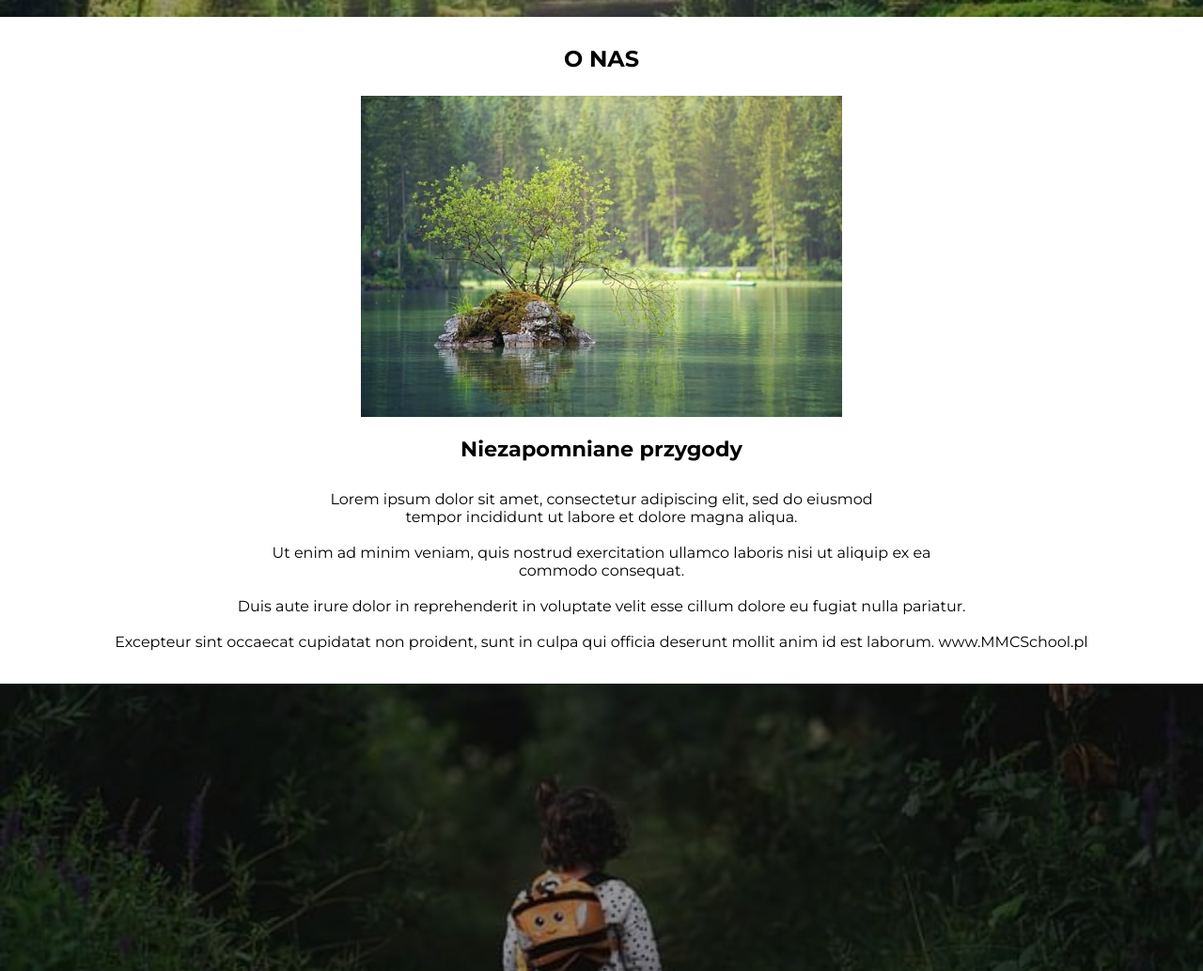
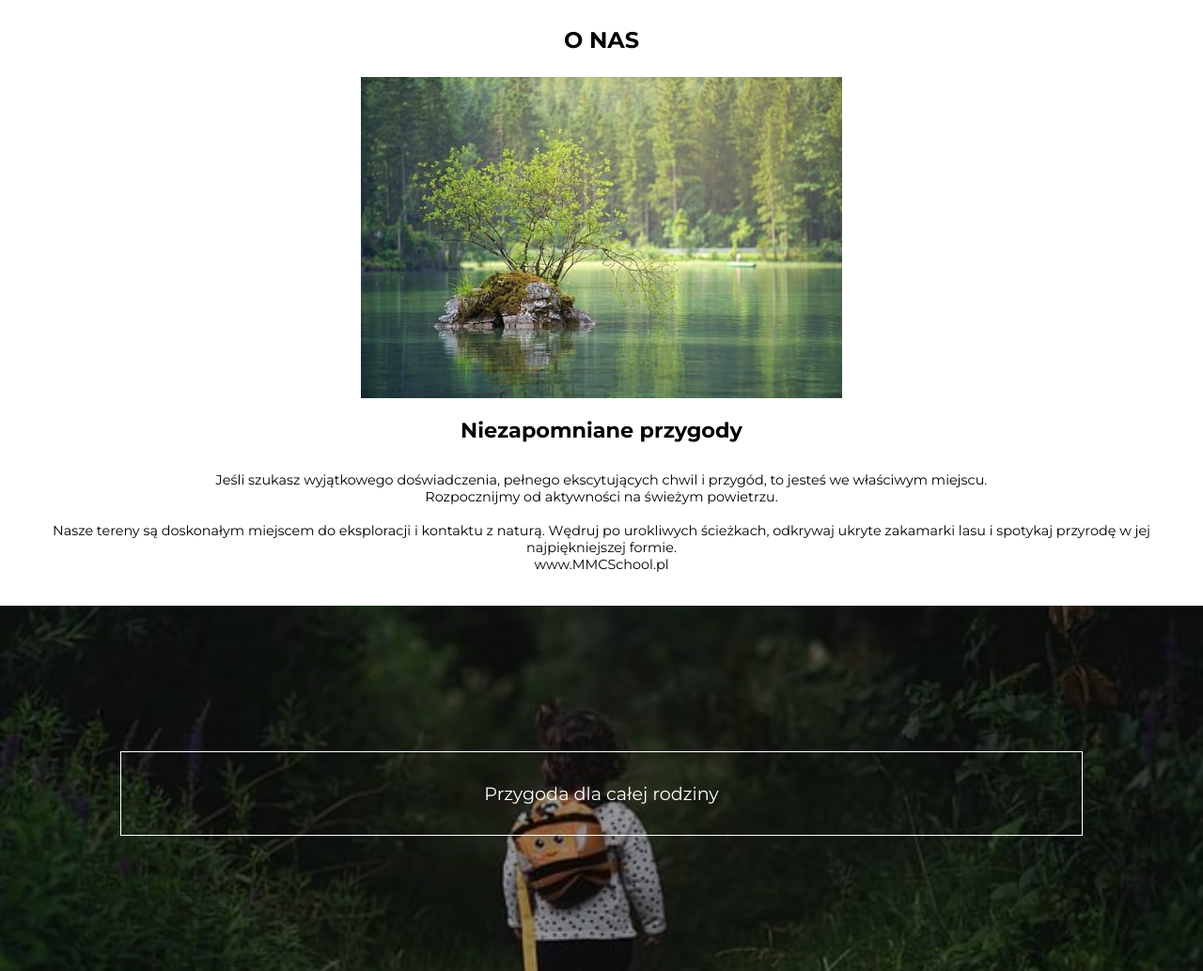
Before and after one commit to DawidOkojewProject/Forest, a website: page index.html in a window 1280 px wide. Shown: the part 538-1572 px from the top of the page at 94% size. Drawn offline with Linux system fonts and the light colour scheme.

Commit message:
repaired hero text, changed text in about us text

```diff
--- a/index.html
+++ b/index.html
@@ -1,5 +1,6 @@
 <!DOCTYPE html>
 <html lang="pl">
+
 <head>
     <meta charset="UTF-8">
     <meta name="viewport" content="width=device-width, initial-scale=1.0">
@@ -13,8 +14,8 @@
 
 <body>
 
-    <div  class="menu">
-            <a class="menu-link" href='#home''>Home</a>
+    <div class="menu">
+        <a class="menu-link" href='#home''>Home</a>
             <a class="menu-link" href="#about-us">O nas</a>
             <a class="menu-link" href="#offers">Oferta</a>
             <a class="menu-link" href="contact.html">Kontakt</a>
@@ -32,12 +33,11 @@
 
     <main id="home">
         <section  class="img">
-
             <div class="hero-img jungle">
                 <div class="hero-shadow"></div>
                 <div class="hero-text">
                     <p class="white-color hero-text-p">Forest Group</p>
-                    <h2 class="white-color hero-text-h2">Najpiękniejszy park w Twojej okolicy</h2>
+                    <h2 class="white-color hero-text-h2">Najpiękniejszy park w Twojej okolicy!</h2>
                 </div>
             </div>
 
@@ -52,14 +52,9 @@
                 </div>
                 <div class="text-about-us">
                     <h3>Niezapomniane przygody</h3>
-                    <p class="text-about-us-paragraph">Lorem ipsum dolor sit amet, consectetur adipiscing elit, sed do eiusmod <br>
-                        tempor incididunt ut labore et dolore magna aliqua.
-                        <br><br>Ut enim ad minim
-                        veniam, quis nostrud exercitation ullamco laboris nisi ut aliquip ex ea <br>
-                        commodo consequat.<br><br> Duis aute irure dolor in reprehenderit in voluptate
-                        velit esse cillum dolore eu fugiat nulla pariatur. <br><br>Excepteur sint occaecat
-                        cupidatat non proident, sunt in culpa qui officia deserunt mollit anim id est
-                        laborum. www.MMCSchool.pl</p>
+                    <p class="text-about-us-paragraph">Jeśli szukasz wyjątkowego doświadczenia, pełnego ekscytujących chwil i przygód, to jesteś we właściwym miejscu.  <br>
+                        Rozpocznijmy od aktywności na świeżym powietrzu. <br><br>Nasze tereny są doskonałym miejscem do eksploracji i kontaktu z naturą. Wędruj po urokliwych ścieżkach, odkrywaj ukryte zakamarki lasu i spotykaj przyrodę w jej najpiękniejszej formie.
+                        <br> www.MMCSchool.pl</p>
                 </div>
             </div>
 
--- a/src/sass/style.scss
+++ b/src/sass/style.scss
@@ -50,7 +50,7 @@
 	transform: translateX(0);
 }
 
-main {
+.home {
 	padding-top: 20px;
 }
 .img {
@@ -72,6 +72,7 @@
 }
 .jungle {
 	background-image: url('/dist/img/jungle-1807476_640.jpg');
+	position: relative;
 }
 .hero-shadow {
 	height: 60vh;
@@ -80,44 +81,37 @@
 	z-index: -1;
 }
 .hero-text {
+	position: absolute;
+	top: 0;
 	display: flex;
 	flex-direction: column;
 	justify-content: center;
-
 	height: 50vh;
-	z-index: 1;
-	padding: 0 10px;
+	margin-left: 20px;
 }
 .white-color {
 	color: #fff;
-
-	// font-size: 1.2rem;
 }
 .hero-text-p {
-	font-size: 0.9rem;
+	font-size: 1.1rem;
 }
 .hero-text-h2 {
 	margin-top: 5px;
 	font-size: 1.4rem;
 }
+
 .about-us {
 	padding: 5px 0;
-
 	.div-about-us {
 		display: flex;
 		flex-direction: column;
 		align-items: center;
-	}
+
 		.section-about-us-img {
-		// background-image: url('/dist/img/waters-3095682_640.jpg');
-		// height: 40vh;
-
-		// width: auto;
-		// background-size: cover;
 			display: flex;
 			align-items: center;
 			justify-content: center;
-		img{
+			img {
 				width: 80%;
 			}
 		}
@@ -129,11 +123,14 @@
 				font-size: 1.4rem;
 				padding: 10px 0;
 			}
-	}
 			.text-about-us-paragraph {
+				font-size: 0.9rem;
 				padding: 20px 5px;
 			}
 		}
+	}
+}
+
 .title {
 	text-transform: uppercase;
 	text-align: center;
@@ -148,20 +145,26 @@
 	background-position: center;
 	background-size: cover;
 	background-attachment: fixed;
-}
 	.adventure-text {
+		position: absolute;
 		height: 50vh;
+		width: 100vw;
 		color: #fff;
 		display: flex;
 		justify-content: center;
 		align-items: center;
-}
+
+		top: 0;
+
 		.border {
+
 			border: 1px solid #fff;
+			padding: 2rem 0;
 			width: 80vw;
-	padding: 10px;
 			text-align: center;
 			font-size: 1.2rem;
+		}
+	}
 }
 .center {
 	text-align: center;
@@ -421,8 +424,5 @@
 	}
 }
 
-
-
-@media(min-width:768px){
-
+@media (min-width: 768px) {
 }
```
Also changed, not shown: dist/css/style.min.css. Lines whose indentation alone changed are shown as unchanged.
